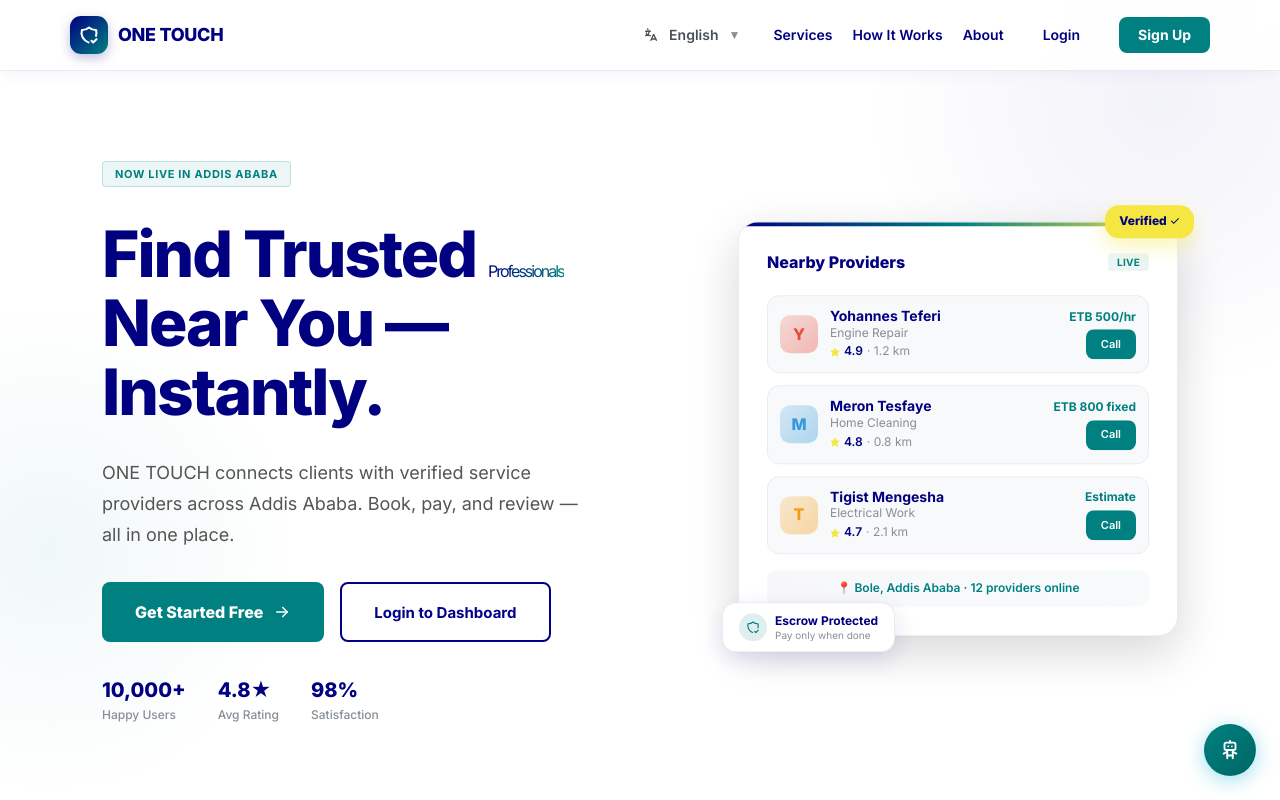
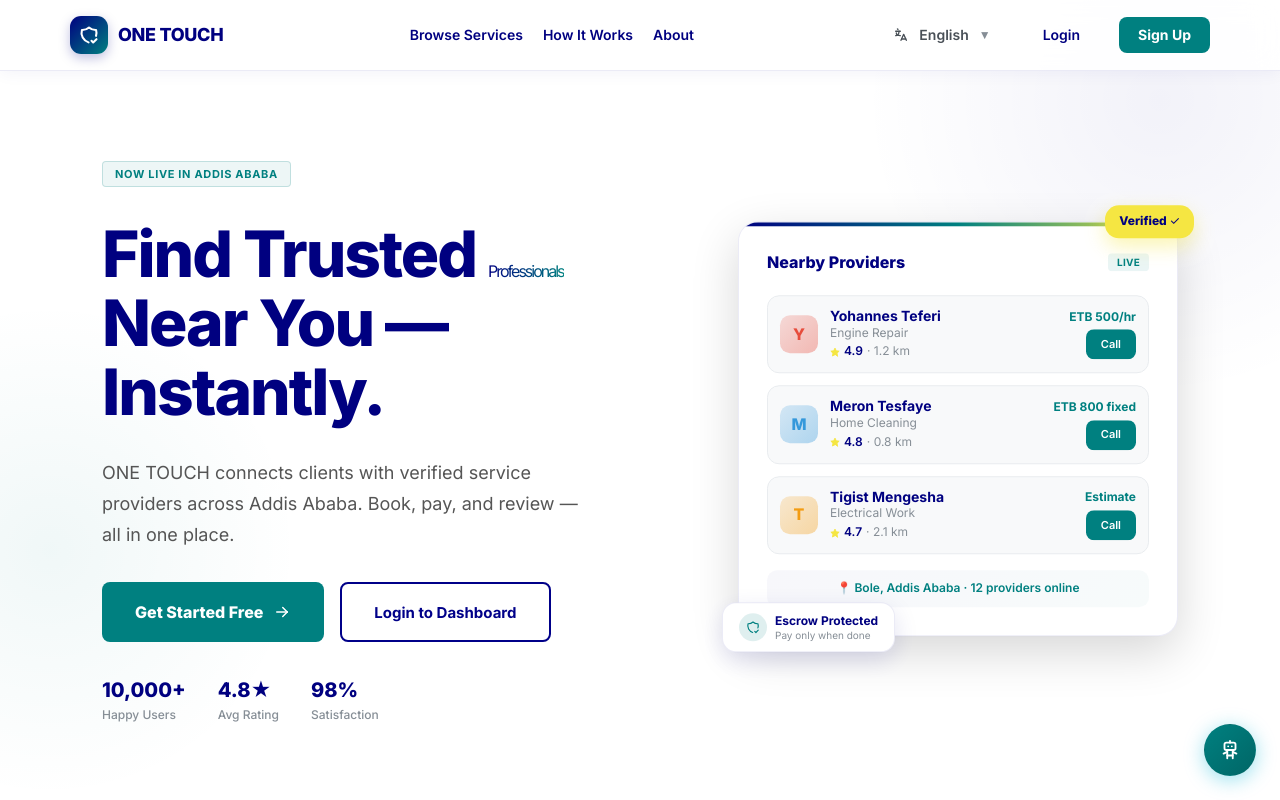
Before and after one commit to hedishafi/ONE-TOUCH, a React (Vite) app: page / in a window 1280 px wide. Shown: the top 800 px of the page. Built offline with nearby package versions, Linux system fonts and the light colour scheme.

Commit message:
feat(landing): update navigation links and enhance layout with logo and language switcher

```diff
--- a/src/pages/Landing.tsx
+++ b/src/pages/Landing.tsx
@@ -153,17 +153,24 @@ export function Landing() {
         <Box px={{ base:'lg',sm:'xl' }} py="md"
           style={{ position:'sticky',top:0,zIndex:200,background:'rgba(255,255,255,0.88)',backdropFilter:'blur(14px)',WebkitBackdropFilter:'blur(14px)',borderBottom:'1px solid rgba(0,0,137,0.08)',boxShadow:'0 2px 16px rgba(0,0,137,0.05)' }}>
           <Group justify="space-between" maw={1140} mx="auto">
+            {/* Logo */}
             <Group gap="xs">
               <Box style={{ width:38,height:38,borderRadius:11,background:`linear-gradient(135deg,${COLORS.navyBlue} 0%,${COLORS.tealBlue} 100%)`,display:'flex',alignItems:'center',justifyContent:'center',boxShadow:'0 4px 12px rgba(0,0,137,0.25)' }}>
                 <IconShieldCheck size={20} color="white" stroke={2.5} />
               </Box>
               <Text fw={800} size="lg" style={{ color:COLORS.navyBlue,letterSpacing:'-0.3px' }}>ONE TOUCH</Text>
             </Group>
+            {/* Centered nav links */}
             <Group gap="lg">
-              <LanguageSwitcher />
-              {['Services','How It Works','About'].map(l => (
+              {['Browse Services','How It Works','About'].map(l => (
                 <Text key={l} size="sm" fw={600} c={COLORS.navyBlue} className="nav-link">{l}</Text>
               ))}
+            </Group>
+            {/* Right side: language, login, signup */}
+            <Group gap="lg">
+              <Box style={{ minWidth: 60 }}>
+                <LanguageSwitcher shortCodes={['en','am']} />
+              </Box>
               <Button variant="subtle" size="sm" style={{ color:COLORS.navyBlue,fontWeight:600 }} onClick={() => navigate(ROUTES.login)}>Login</Button>
               <Button className="btn-teal" size="sm" style={{ color:'white',fontWeight:700 }} onClick={() => navigate(ROUTES.signup)}>Sign Up</Button>
             </Group>
```
